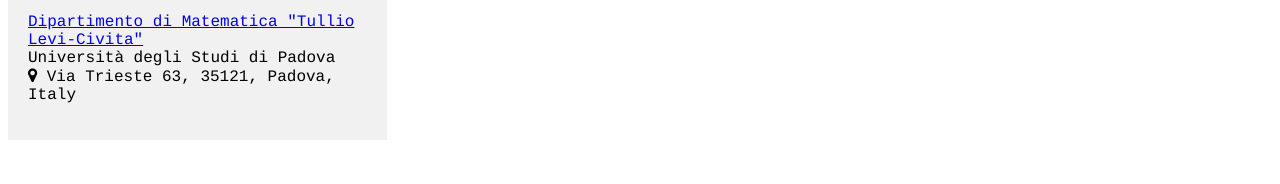
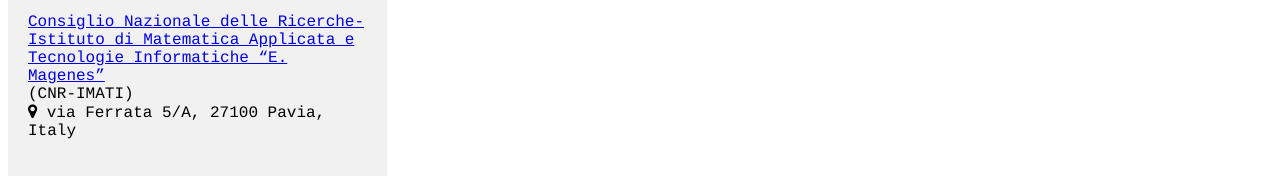
Before and after one commit to laura-rinaldi/laura-rinaldi.github.io, a plain HTML site: page index.html in a window 1280 px wide. Shown: the part 638-822 px from the top of the page. Before the commit the page ends 800 px from the top, so only its background shows below. Drawn offline with Linux system fonts and the light colour scheme; some icons are missing.

Commit message:
Update index.html

```diff
--- a/index.html
+++ b/index.html
@@ -148,10 +148,11 @@ body {
 	</p>
 
 	<p class="address">
-	<a href="https://www.math.unipd.it">Dipartimento di Matematica "Tullio Levi-Civita"</a><br />
-	Universit&agrave; degli Studi di Padova
+	<a href="https://www.imati.cnr.it">Consiglio Nazionale delle Ricerche-Istituto di Matematica Applicata e Tecnologie Informatiche “E.
+Magenes” </a><br />
+	(CNR-IMATI)
 	<br />
-	<i class="fa fa-map-marker" aria-hidden="true"></i> Via Trieste 63, 35121, Padova, Italy
+	<i class="fa fa-map-marker" aria-hidden="true"></i> via Ferrata 5/A, 27100 Pavia, Italy
 	</p>
 
 
```
